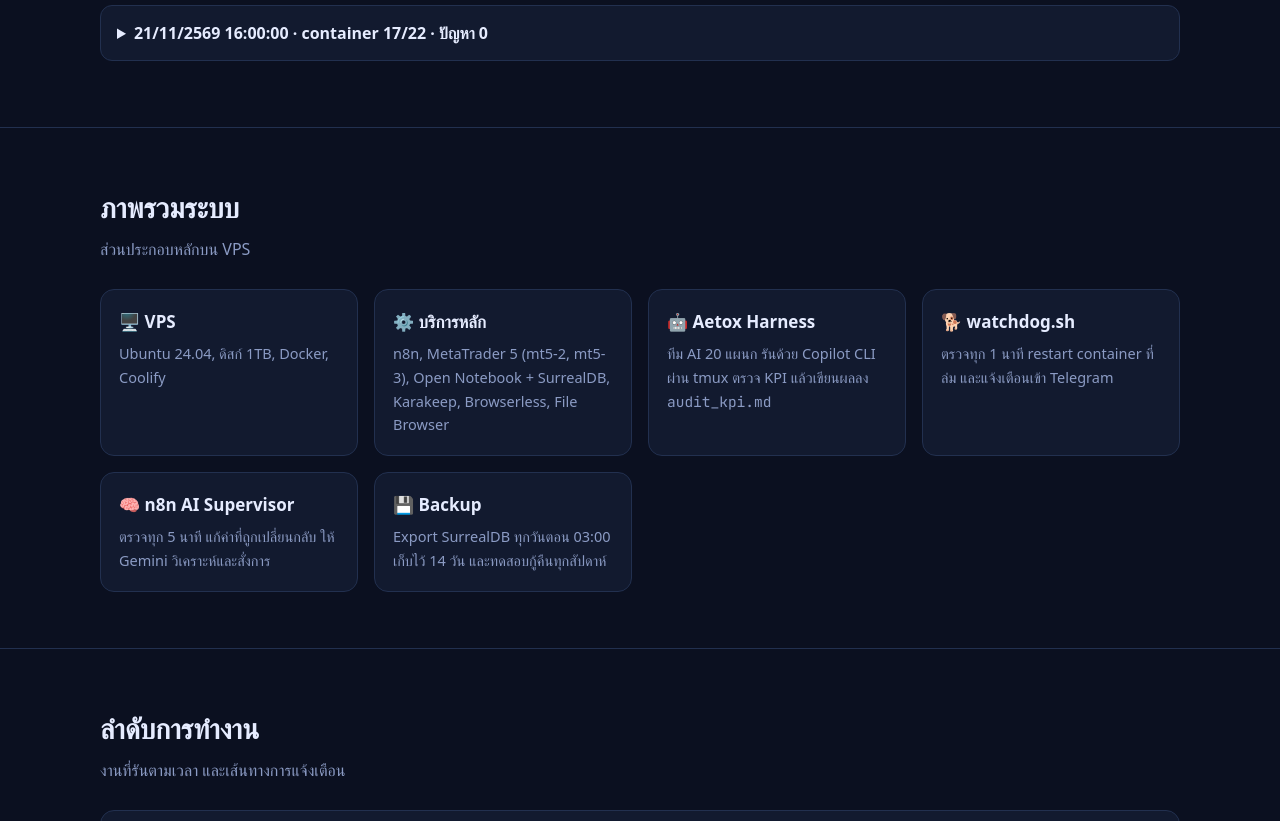
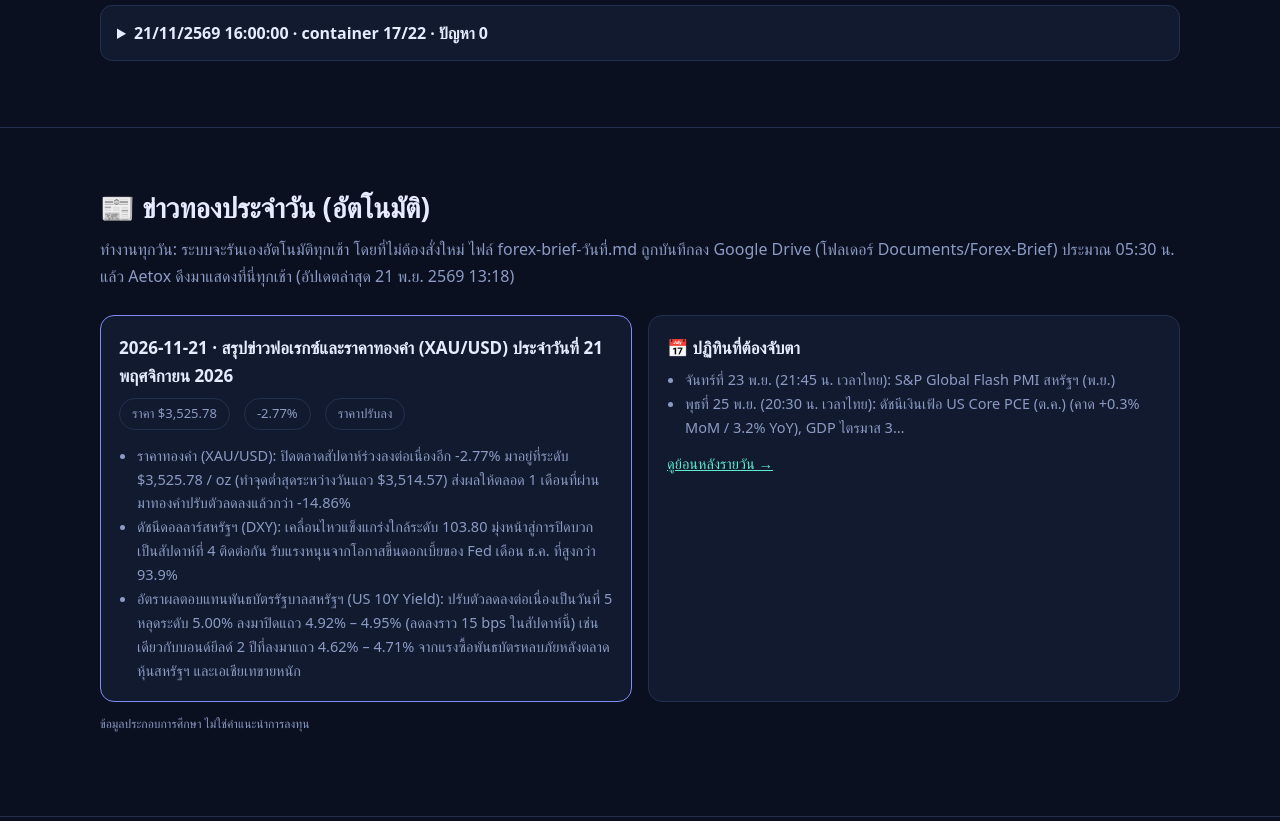
Before and after one commit to jkpandora/jkpandora.github.io, a plain HTML site: page projects/aetox-vps/index.html in a window 1280 px wide. Shown: the part 1760-2581 px from the top of the page. Drawn offline with Linux system fonts and the light colour scheme; a web font is replaced by a local one.

Commit message:
Aetox page: daily gold news section

```diff
--- a/projects/aetox-vps/index.html
+++ b/projects/aetox-vps/index.html
@@ -53,7 +53,7 @@ footer{padding:30px 0 60px;color:var(--mut);font-size:13px;border-top:1px solid
 </style>
 </head>
 <body>
-<nav><div class="in"><a href="../../" style="color:var(--acc)">← JK Pandora</a><b>Aetox VPS Ops</b><a href="#ai">AI วิเคราะห์</a><a href="#overview">ภาพรวม</a><a href="#flow">การทำงาน</a><a href="#n8n">n8n Supervisor</a><a href="#kpi">20 แผนก</a><a href="#incidents">บันทึกปัญหา</a><a href="#security">ความปลอดภัย</a><a href="#files">ไฟล์และคำสั่ง</a><a href="#lessons">บทเรียน</a><a href="#roadmap">แผนต่อไป</a><a href="#github">GitHub Pages</a></div></nav>
+<nav><div class="in"><a href="../../" style="color:var(--acc)">← JK Pandora</a><b>Aetox VPS Ops</b><a href="#ai">AI วิเคราะห์</a><a href="#goldnews">ข่าวทอง</a><a href="#overview">ภาพรวม</a><a href="#flow">การทำงาน</a><a href="#n8n">n8n Supervisor</a><a href="#kpi">20 แผนก</a><a href="#incidents">บันทึกปัญหา</a><a href="#security">ความปลอดภัย</a><a href="#files">ไฟล์และคำสั่ง</a><a href="#lessons">บทเรียน</a><a href="#roadmap">แผนต่อไป</a><a href="#github">GitHub Pages</a></div></nav>
 
 <header><div class="wrap">
 <span class="pill live" id="livePill">● ใช้งานจริง</span><span class="pill" id="updated">กำลังโหลดสถานะ…</span><span class="pill">Contabo VPS 1TB</span><span class="pill">Ubuntu 24.04</span><span class="pill">เริ่ม พ.ย. 2026</span>
@@ -78,6 +78,16 @@ footer{padding:30px 0 60px;color:var(--mut);font-size:13px;border-top:1px solid
 </div>
 <h3 style="margin-top:26px">ประวัติการวิเคราะห์</h3>
 <div id="hist"><p class="sub">ยังไม่มีประวัติ</p></div>
+</div></section>
+
+<section id="goldnews"><div class="wrap">
+<h2>📰 ข่าวทองประจำวัน (อัตโนมัติ)</h2>
+<p class="sub">ทำงานทุกวัน: ระบบจะรันเองอัตโนมัติทุกเช้า โดยที่ไม่ต้องสั่งใหม่ ไฟล์ forex-brief-วันที่.md ถูกบันทึกลง Google Drive (โฟลเดอร์ Documents/Forex-Brief) ประมาณ 05:30 น. แล้ว Aetox ดึงมาแสดงที่นี่ทุกเช้า <span id="gnUpd"></span></p>
+<div class="grid">
+<div class="card" style="border-color:var(--acc2)"><h3 id="gnHead">กำลังโหลด…</h3><div id="gnMeta" style="display:flex;flex-wrap:wrap;gap:8px;margin:8px 0"></div><ul id="gnPts" style="margin:0;padding-left:18px;color:var(--mut);font-size:14.5px"></ul></div>
+<div class="card"><h3>📅 ปฏิทินที่ต้องจับตา</h3><ul id="gnCal" style="margin:0;padding-left:18px;color:var(--mut);font-size:14.5px"><li>–</li></ul><p style="margin-top:12px"><a href="../xauusd-dashboard/" style="color:var(--acc)">ดูย้อนหลังรายวัน →</a></p></div>
+</div>
+<p class="sub" style="margin-top:12px;font-size:12px">ข้อมูลประกอบการศึกษา ไม่ใช่คำแนะนำการลงทุน</p>
 </div></section>
 
 <section id="overview"><div class="wrap">
@@ -308,5 +318,19 @@ if(h.length)document.getElementById('hist').innerHTML=h.slice(0,10).map(x=>`<det
 loadHist(); setInterval(loadHist,60000);
 
 </script>
+<script>
+(function(){
+  function li(t){var e=document.createElement('li');e.textContent=t;return e}
+  fetch('../xauusd-dashboard/data/news.json?'+Date.now()).then(function(r){return r.json()}).then(function(d){
+    var x=(d.days||[])[0]; if(!x){document.getElementById('gnHead').textContent='รอข้อมูลรอบแรก';return}
+    document.getElementById('gnHead').textContent=x.date+' · '+(x.headline||'');
+    var m=document.getElementById('gnMeta');m.textContent='';
+    [x.price&&'ราคา '+x.price,x.change,x.bias].filter(Boolean).forEach(function(t){var p=document.createElement('span');p.className='pill';p.textContent=t;m.appendChild(p)});
+    var u=document.getElementById('gnPts');u.textContent='';(x.points||[]).forEach(function(t){u.appendChild(li(t))});
+    var c=document.getElementById('gnCal');c.textContent='';(x.calendar||[]).forEach(function(t){c.appendChild(li(t))});if(!c.childNodes.length)c.appendChild(li('–'));
+    var t=d.updated_at?new Date(d.updated_at):null;if(t&&!isNaN(t))document.getElementById('gnUpd').textContent='(อัปเดตล่าสุด '+t.toLocaleString('th-TH',{dateStyle:'medium',timeStyle:'short'})+')';
+  }).catch(function(){document.getElementById('gnHead').textContent='ยังไม่มีข้อมูล'});
+})();
+</script>
 </body>
 </html>
```
